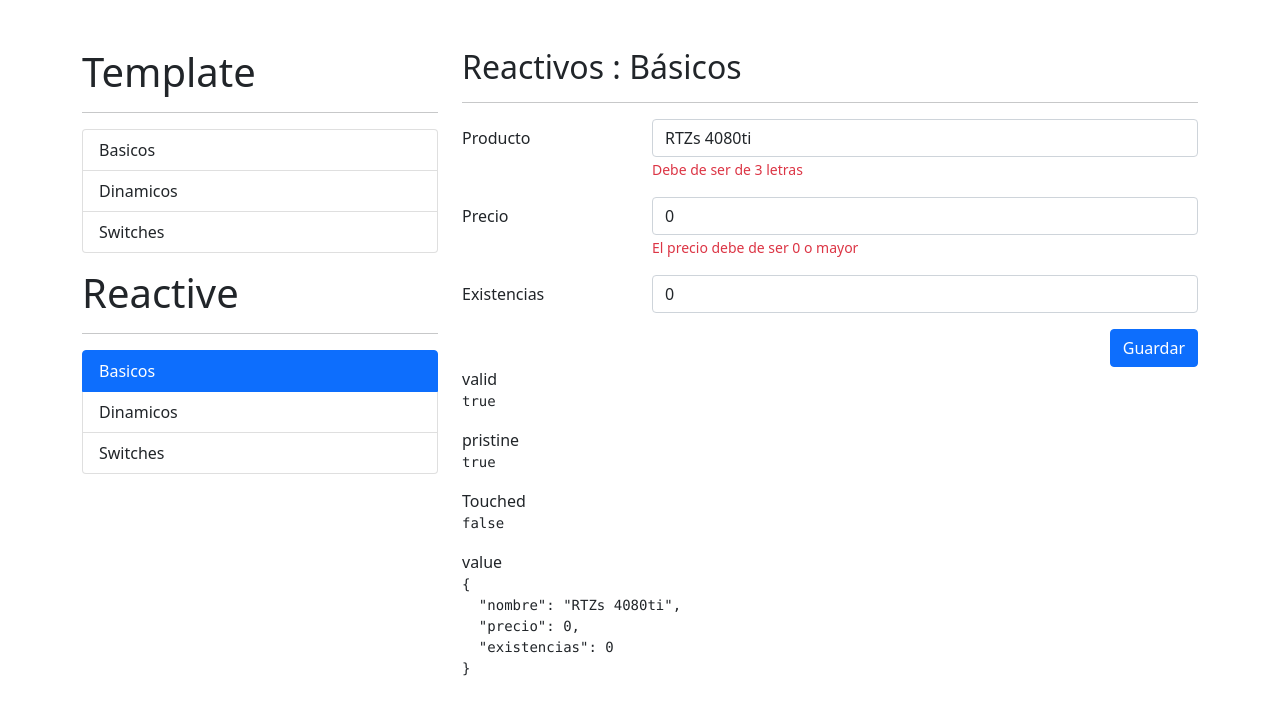
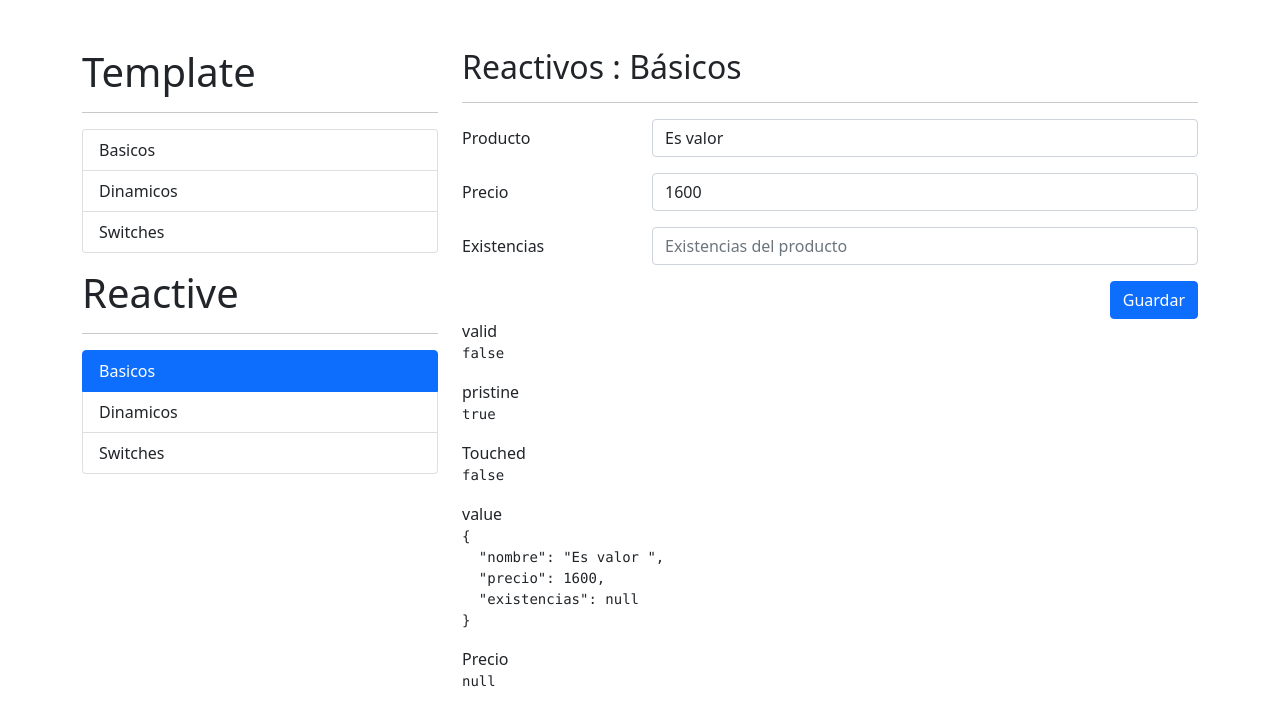
Before and after one commit to nefta99/06-formulariosApp, an Angular app: page /reative/basicos in a window 1280 px wide. Shown: the top 726 px of the page. Built offline with nearby package versions, Linux system fonts and the light colour scheme.

Commit message:
video: 252

```diff
--- a/src/app/reactive/basicos/basicos.component.html
+++ b/src/app/reactive/basicos/basicos.component.html
@@ -2,8 +2,10 @@
 <hr>
 <div class="row">
     <div class="col">
-        <form autocomplete="off"
+        <form   (ngSubmit)="guardar()"
+                autocomplete="off"
                 [formGroup]="miFormulario"
+
         >
             <!-- Campo de producto -->
             <div class="mb-3 row">
@@ -15,7 +17,10 @@
                             formControlName="nombre"
                             placeholder="Nombre del producto">
 
-                    <span class="form-text text-danger">Debe de ser de 3 letras</span >
+                    <span class="form-text text-danger"
+                            *ngIf="campoEsValido('nombre')">
+                            Debe de ser de 3 letras
+                    </span >
                 </div>
             </div>
             <!-- Campo de precio-->
@@ -27,7 +32,8 @@
                             formControlName="precio"
                             placeholder="Precio del producto">
 
-                    <span class="form-text text-danger">
+                    <span class="form-text text-danger"
+                            *ngIf="campoEsValido('precio')">
                         El precio debe de ser 0 o mayor
                     </span >
                 </div>
@@ -41,6 +47,10 @@
                             formControlName="existencias"
                             class="form-control"
                             placeholder="Existencias del producto">
+                    <span class="form-text text-danger"
+                            *ngIf="campoEsValido('existencias')">
+                        La existencias deben de ser 0 o mayor
+                    </span >
                 </div>
             </div>
 
@@ -48,7 +58,7 @@
                 <div class="col">
                     <button type="submit"
                         class="btn btn-primary float-end"
-                        [disabled]="miFormulario.invalid">
+                        >
 
                         Guardar
                     </button>
@@ -76,5 +86,9 @@
         <pre>{{miFormulario.value | json }}</pre>
 
 
+        <span>Precio</span>
+        <pre>{{miFormulario.controls.precio.errors | json }}</pre>
+
+
     </div>
 </div>
--- a/src/app/reactive/basicos/basicos.component.ts
+++ b/src/app/reactive/basicos/basicos.component.ts
@@ -1,4 +1,4 @@
-import { Component } from '@angular/core';
+import { Component, OnInit } from '@angular/core';
 import { FormBuilder, FormControl, FormGroup,  Validators } from '@angular/forms';
 
 @Component({
@@ -7,7 +7,7 @@
   styles: [
   ]
 })
-export class BasicosComponent {
+export class BasicosComponent implements OnInit{
 
 
   // miFormulario : FormGroup  = new FormGroup({
@@ -19,13 +19,33 @@
 
 
   miFormulario : FormGroup =this.fb.group({
-    nombre      : ['RTZs 4080ti',[Validators.required,Validators.minLength(3)]],
-    precio      : [0,[Validators.required,Validators.min(0)]],
-    existencias : [0,[Validators.required,Validators.min(0)]],
+    nombre      : [,[Validators.required,Validators.minLength(3)]],
+    precio      : [,[Validators.required,Validators.min(0)]],
+    existencias : [,[Validators.required,Validators.min(0)]],
   })
 
   constructor(private fb : FormBuilder) { }
 
+  ngOnInit(){
+    this.miFormulario.reset({
+      nombre:'Es valor ',
+      precio: 1600
 
+    })
+  }
+
+  campoEsValido(campo : string ){
+    return this.miFormulario.controls[campo].errors && this.miFormulario.controls[campo].touched;
+
+  }
+  guardar(){
+    if(this.miFormulario.invalid){
+      //Marca todos los comtroles fueron tocados
+      this.miFormulario.markAllAsTouched();
+      return;
+    }
+    console.log(this.miFormulario.value);
+    this.miFormulario.reset();
+  }
 
 }
```
